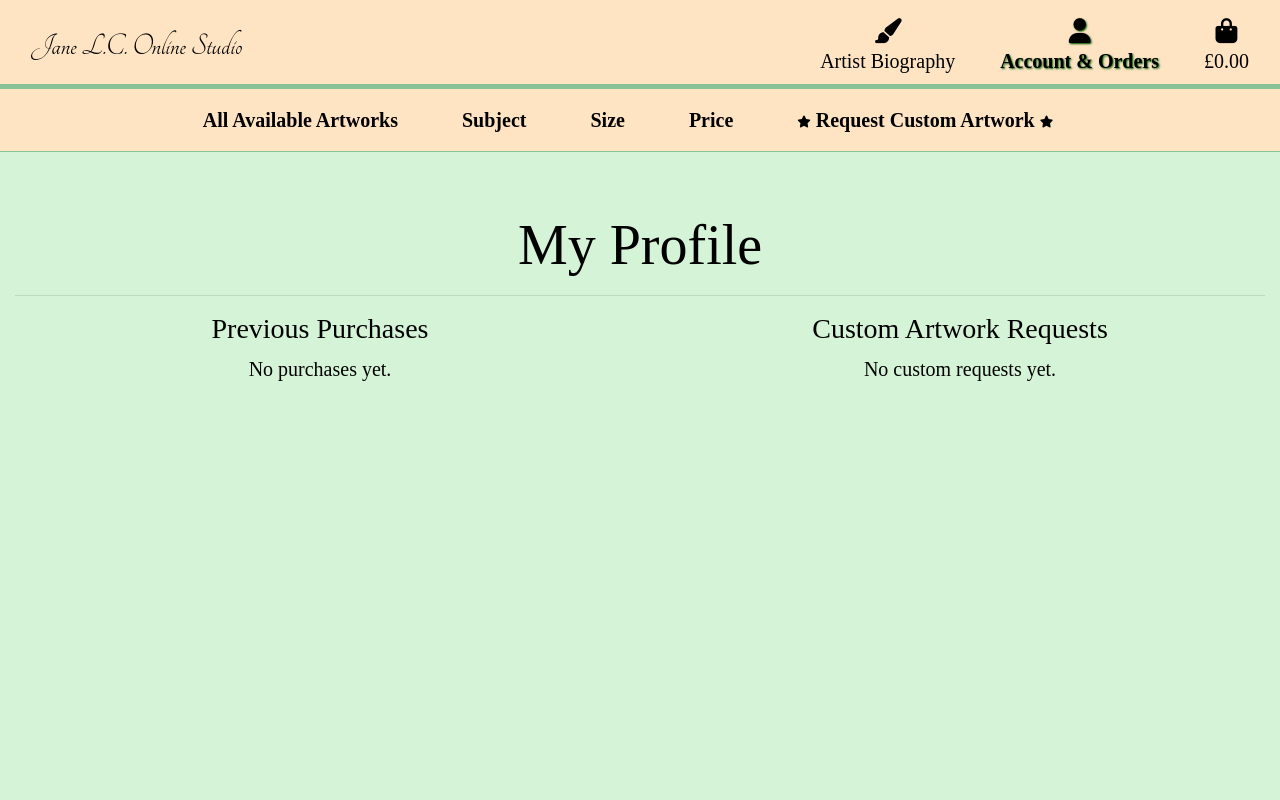
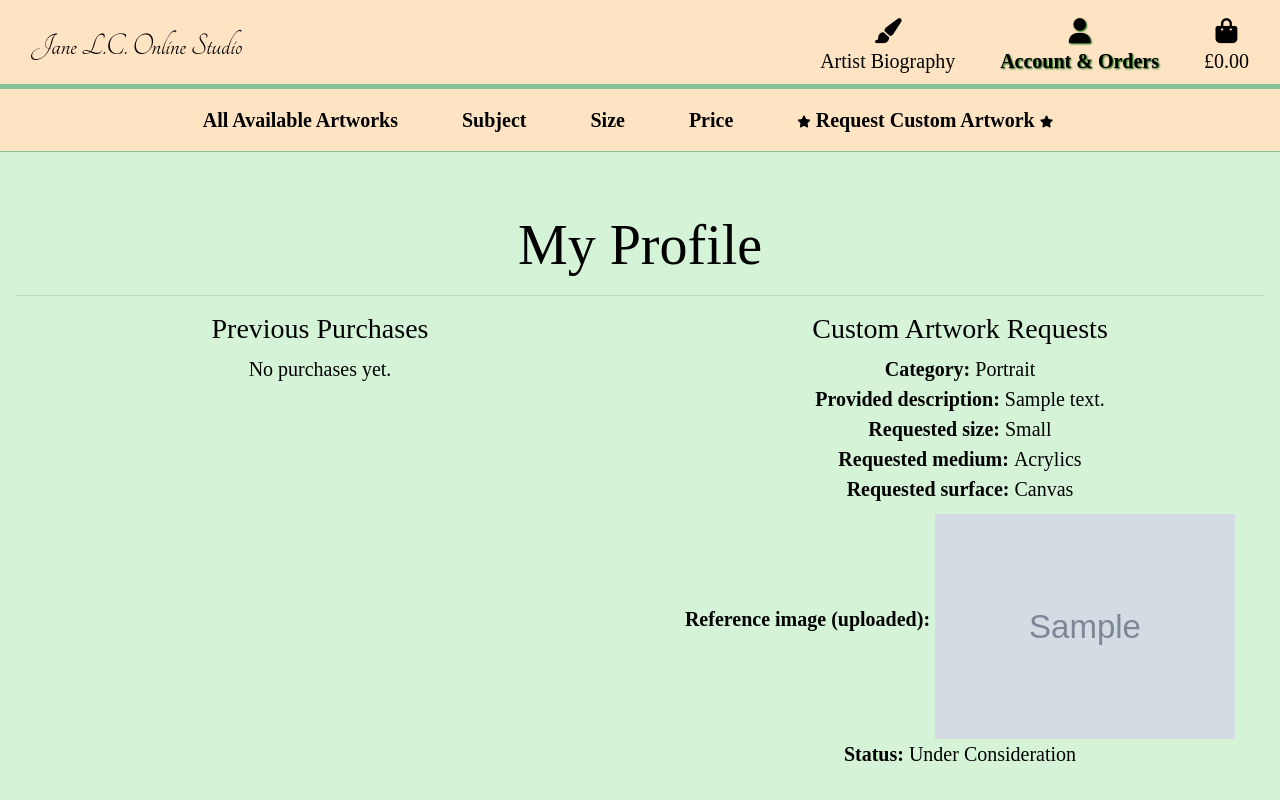
Before and after one commit to TLC-1990/milestone-4, a Django app: page /profiles/ in a window 1280 px wide. Run offline with Django 3.2, Linux system fonts and the light colour scheme; a user stored in the database is signed in; tables that the repository leaves empty hold one stand-in row (values such as "Sample post"); grey boxes marked "Sample" are stand-in pictures; some libraries are stand-ins or nearby versions; some web fonts are replaced.

Commit message:
pull custom artwork requests from database to profile model. Ensure choices are shown with friendly names using get_FOO_display()

```diff
--- a/custom_artwork_request/templates/custom_artwork_request/custom_artwork_request.html
+++ b/custom_artwork_request/templates/custom_artwork_request/custom_artwork_request.html
@@ -30,7 +30,7 @@
     <div class="row">
         <div class="col-12 col-md-4">
             <h3 class="text-black"> Medium Examples</h3>
-            <table>
+            <table border="1">
                 <thead>
                     <tr>
                         <th class="text-black">Medium</th>
@@ -94,7 +94,7 @@
         </div>
         <div class="col-12 col-md-4">
             <h3 class="text-black"> Artwork Size Guide </h3>
-            <table>
+            <table border="1">
                 <thead>
                     <tr>
                         <th class="text-black"><strong>Size</strong></th>
--- a/profiles/templates/profiles/profile.html
+++ b/profiles/templates/profiles/profile.html
@@ -23,8 +23,16 @@
         <div class="text-center text-black col-sm-12 col-md-6">
             <h3>Custom Artwork Requests</h3>
             <ul>
-                {% for req in custom_requests %}
-                <li>{{ req.category }} - {{ req.status }}</li>
+                {% for req in user_requests %}
+
+                <li><strong> Category: </strong>{{ req.get_category_display }} </li>
+                <li><strong> Provided description: </strong>{{ req.description }}</li>
+                <li><strong> Requested size: </strong>{{ req.get_size_display }}</li>
+                <li><strong> Requested medium: </strong>{{ req.get_medium_display }}</li>
+                <li><strong> Requested surface: </strong>{{ req.get_surface_display }}</li>
+                <li><strong> Reference image (uploaded): </strong><img src="{{ req.reference_image.url }}"
+                        alt="User uploaded reference image" class="uploaded-image"></li>
+                <li><strong> Status: </strong>{{ req.get_status_display }}</li>
                 {% empty %}
                 <li>No custom requests yet.</li>
                 {% endfor %}
--- a/profiles/views.py
+++ b/profiles/views.py
@@ -1,6 +1,11 @@
 from django.shortcuts import render
 from django.contrib.auth.decorators import login_required
+from custom_artwork_request.models import CustomArtworkRequest
 
 @login_required
 def profiles(request):
-    return render(request, 'profiles/profile.html')
+    user_requests = CustomArtworkRequest.objects.filter(user=request.user)
+    context = {
+        'user_requests': user_requests,
+    }
+    return render(request, 'profiles/profile.html', context)
--- a/static/css/base.css
+++ b/static/css/base.css
@@ -129,6 +129,12 @@ ul {
     padding-left: 0;
 }
 
+.uploaded-image {
+    max-width: 300px;
+    height: auto;
+    margin-top: 10px;
+}
+
 /* Media Queries */
 
 /* Slightly larger container on xl screens */
```
